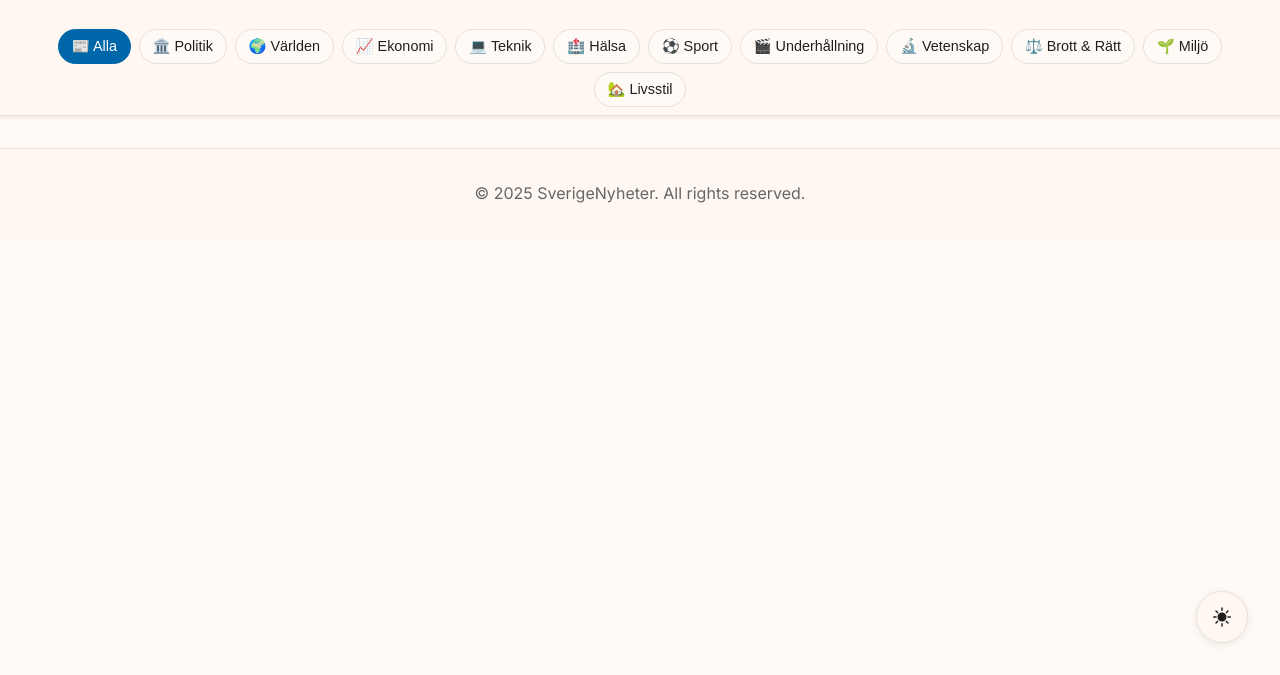
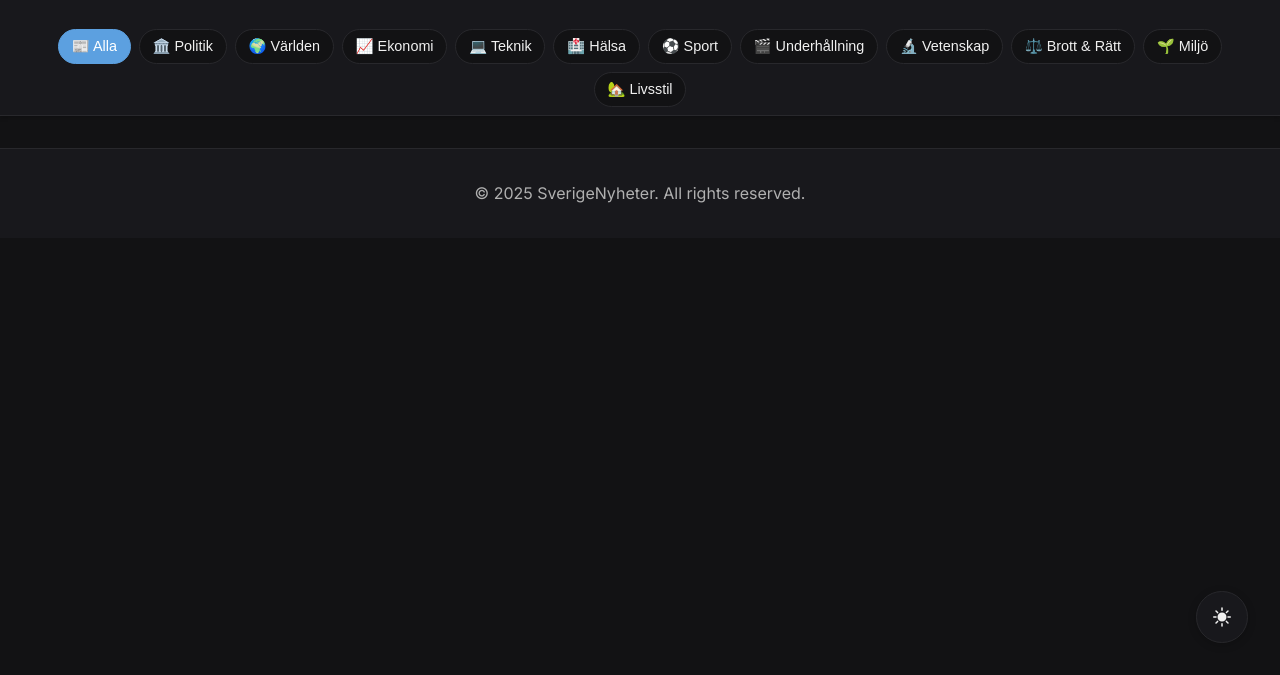
Before and after one commit to sverigenyheter/sverigenyheter.github.io, a website: page index.html in a window 1280 px wide. Shown: the part 125-800 px from the top of the page. Drawn offline with Linux system fonts and the light colour scheme; no server answers; a web font is replaced by a local one.

Commit message:
fix: set dark mode as default

```diff
--- a/css/style.css
+++ b/css/style.css
@@ -7,25 +7,42 @@
 
 /* Variables */
 :root {
-    /* Light theme colors - slightly warmer whites and reduced blue */
-    --primary-color: #1f1f1f;
-    --secondary-color: #666666;
-    --accent-color: #0066aa;
-    --background-color: #fffaf5;
-    --card-background: #fff8f2;
-    --border-color: #e6e0d9;
+    /* Dark theme as default */
+    --primary-color: #f0f0f0;
+    --secondary-color: #b0b0b0;
+    --accent-color: #5ca0e0;
+    --background-color: #121214;
+    --card-background: #18181c;
+    --border-color: #28282c;
+    --button-hover: #4d94d6;
+    --button-active: #3d7ab3;
+    --shadow-color: rgba(0, 0, 0, 0.2);
     --header-height: 120px;
     --max-width: 1400px;
     --spacing-unit: 1rem;
     --mobile-spacing: 0.5rem;
     --mobile-font-size: 14px;
     --desktop-font-size: 16px;
-    --button-hover: #005694;
-    --button-active: #004d85;
     --body-font: 'Inter', -apple-system, BlinkMacSystemFont, 'Segoe UI', Roboto, sans-serif;
     --heading-font: 'Source Serif Pro', Georgia, serif;
-    --shadow-color: rgba(0, 0, 0, 0.08);
     --content-width: 75ch; /* Optimal line length for readability */
+    color-scheme: dark;
+}
+
+/* System preference light mode */
+@media (prefers-color-scheme: light) {
+    html:not([data-theme]) {
+        --primary-color: #1f1f1f;
+        --secondary-color: #666666;
+        --accent-color: #0066aa;
+        --background-color: #fffaf5;
+        --card-background: #fff8f2;
+        --border-color: #e6e0d9;
+        --button-hover: #005694;
+        --button-active: #004d85;
+        --shadow-color: rgba(0, 0, 0, 0.08);
+        color-scheme: light;
+    }
 }
 
 /* Twilight theme - clearer, balanced colors */
--- a/js/main.js
+++ b/js/main.js
@@ -18,7 +18,7 @@ document.addEventListener('DOMContentLoaded', () => {
         }
         const systemPrefersDark = window.matchMedia('(prefers-color-scheme: dark)').matches;
         console.log('System prefers dark:', systemPrefersDark);
-        return systemPrefersDark ? 'dark' : 'light';
+        return systemPrefersDark || !window.matchMedia('(prefers-color-scheme: light)').matches ? 'dark' : 'light';
     };
 
     // Apply theme
```
